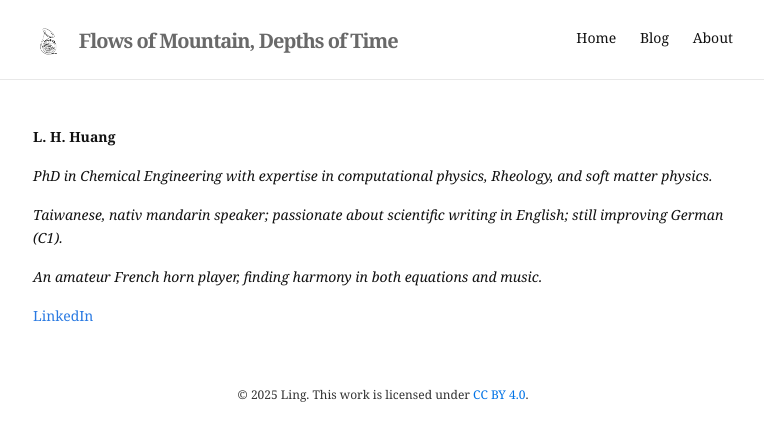
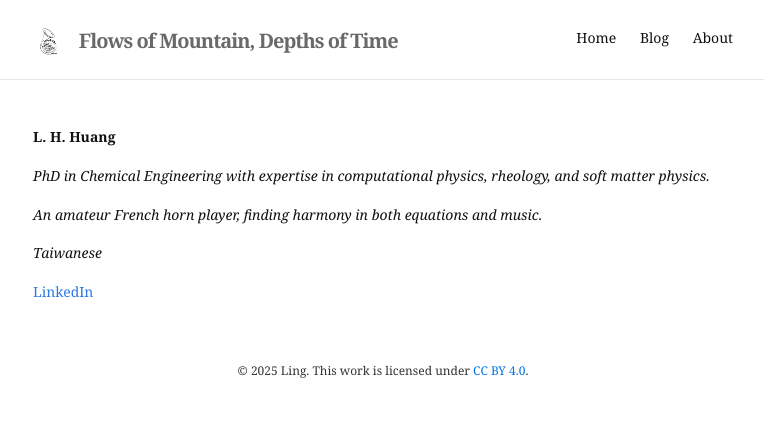
Before and after one commit to ling-hn/ling-hn.github.io, a Jekyll site: the page built from about.md, in a window 1280 px wide. Shown: the top 441 px of the page, without its empty margins (257-1021 px from the left). Built offline with Jekyll 4.4.1, drawn with Linux system fonts in a browser that asks for light colours.

Commit message:
Update about.md

```diff
--- a/about.md
+++ b/about.md
@@ -6,10 +6,10 @@ hide_date: true
 
 **L. H. Huang**
 
-*PhD in Chemical Engineering with expertise in computational physics, Rheology, and soft matter physics.*
-
-*Taiwanese, nativ mandarin speaker; passionate about scientific writing in English; still improving German (C1).*
+*PhD in Chemical Engineering with expertise in computational physics, rheology, and soft matter physics.*
 
 *An amateur French horn player, finding harmony in both equations and music.*
 
+*Taiwanese*
+
 [LinkedIn](https://www.linkedin.com/in/lhhuang93/)
```
